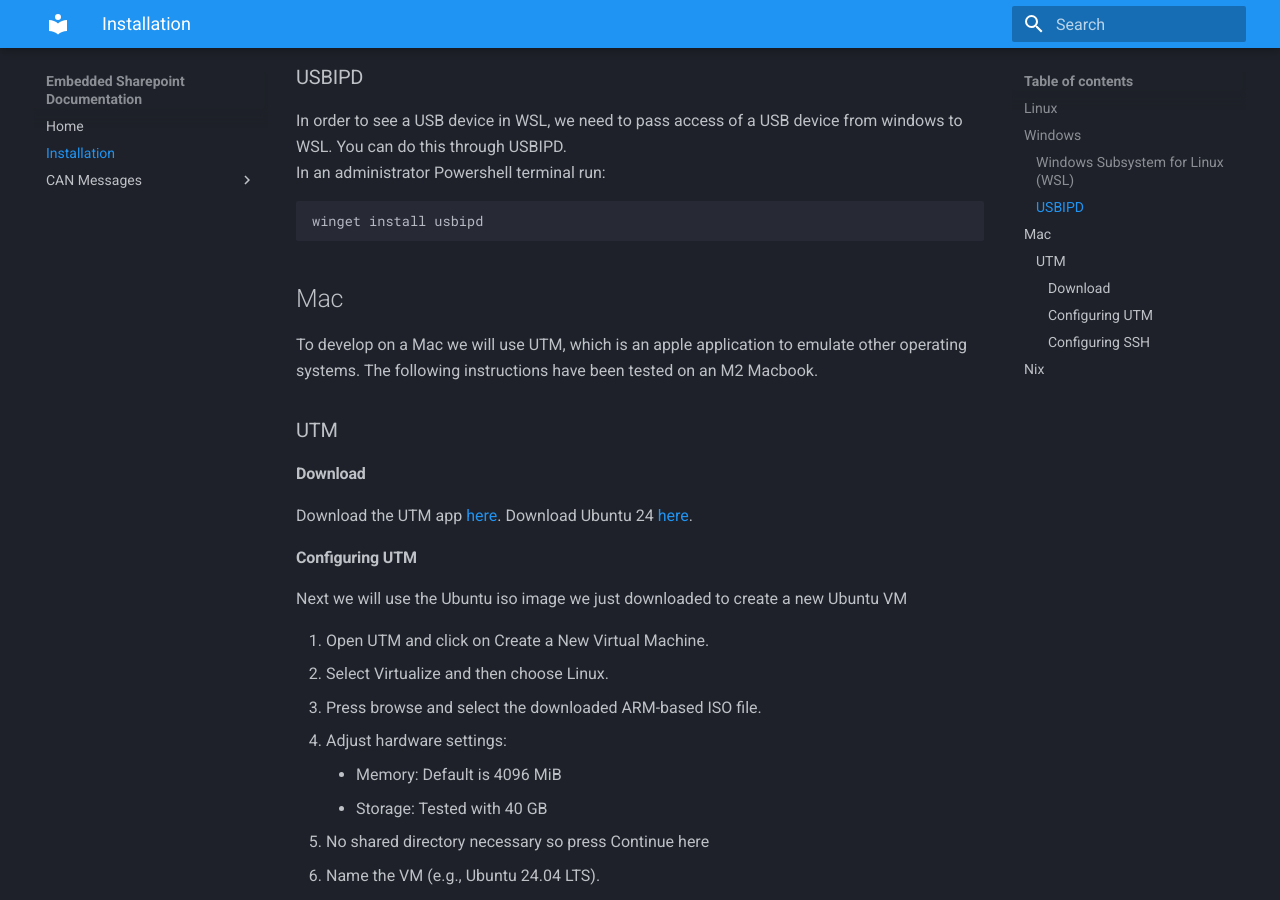
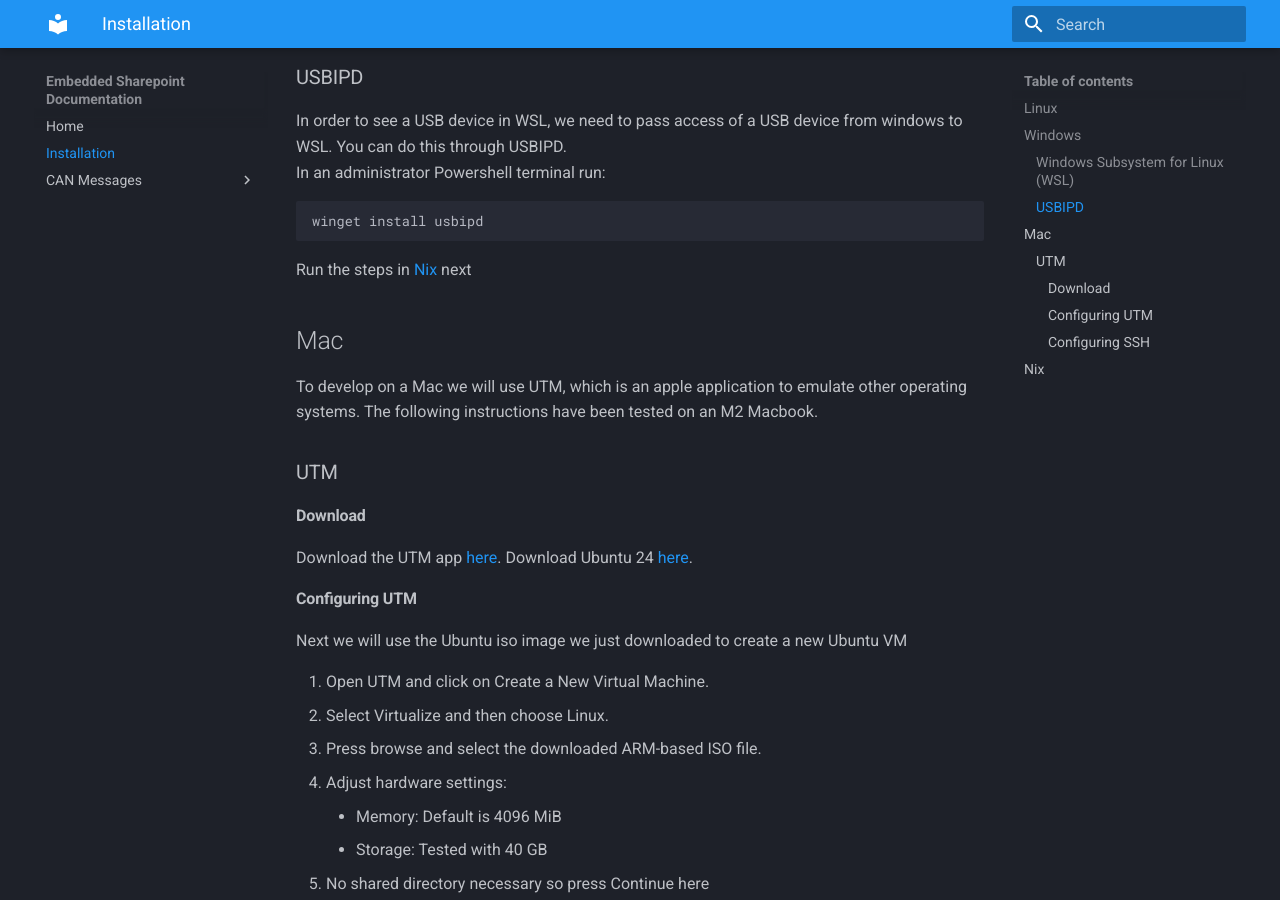
Before and after one commit to lhr-solar/Embedded-Sharepoint, an MkDocs documentation site: the page built from docs/Installation.md, in a window 1280 px wide and 900 px high, scrolled down 750 px. Built offline with MkDocs 1.6.1 and Material for MkDocs 9.7.7, drawn with Linux system fonts in a browser that asks for light colours.

Commit message:
ravi shah

````diff
--- a/docs/Installation.md
+++ b/docs/Installation.md
@@ -21,6 +21,8 @@ In an administrator Powershell terminal run:
 ```
 winget install usbipd
 ```
+
+Run the steps in [Nix](#nix) next
 
 ## Mac
 To develop on a Mac we will use UTM, which is an apple application to emulate other operating systems. The following instructions have been tested on an M2 Macbook.
````
